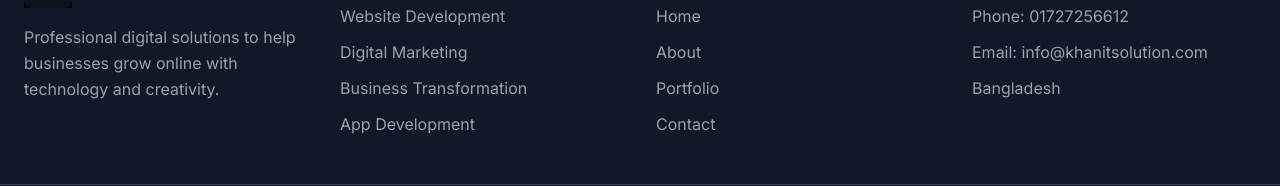
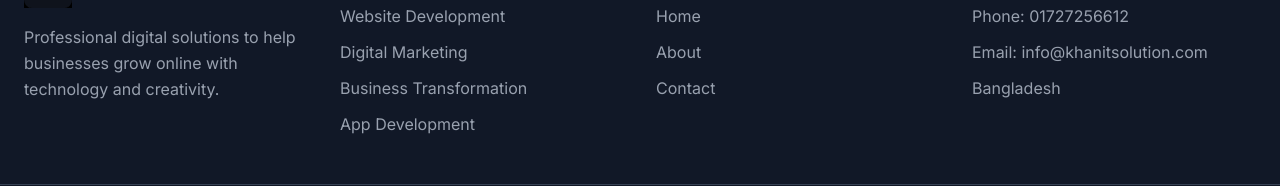
Before and after one commit to arifulislamk/khan-it-client, a React (Vite) app: page / in a window 1280 px wide. Shown: the part 3190-3376 px from the top of the page. Built offline with nearby package versions, Linux system fonts and the light colour scheme.

Commit message:
fix footer

```diff
--- a/src/component/Footer.jsx
+++ b/src/component/Footer.jsx
@@ -74,11 +74,6 @@ const Footer = () => {
               </Link>
             </li>
             <li>
-              <Link to="/portfolio" className="hover:text-white">
-                Portfolio
-              </Link>
-            </li>
-            <li>
               <Link to="/contact" className="hover:text-white">
                 Contact
               </Link>
```
